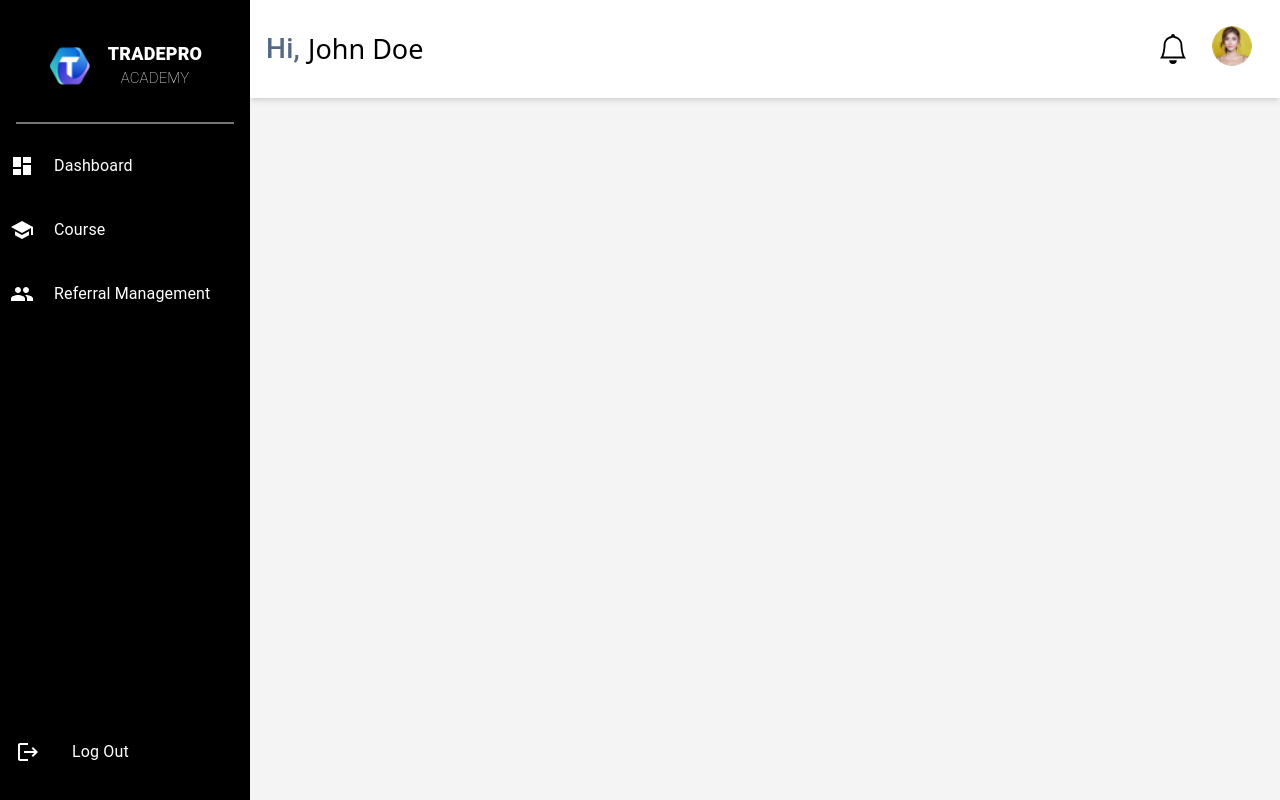
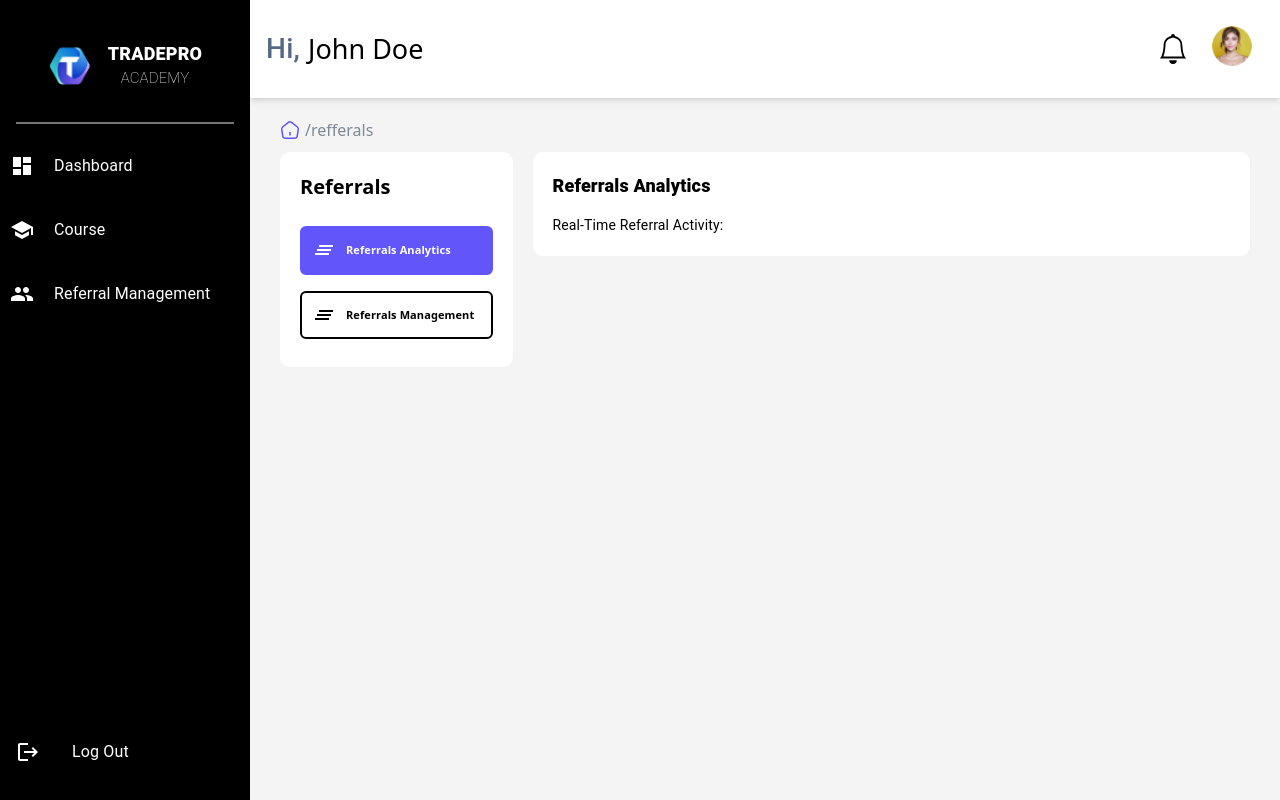
Before and after one commit to vishnu0o/TradeProAdmin, a React (Vite) app in the folder Client/: page /refferals in a window 1280 px wide. Built offline with nearby package versions, Linux system fonts and the light colour scheme; the HTML template or start-up script is replaced by a standard one.

Commit message:
changes before pull main branch

```diff
--- a/Client/src/App.jsx
+++ b/Client/src/App.jsx
@@ -10,6 +10,7 @@ import SidebarComponent from "./components/ReusableComponent/Sidebar";
 import Header from "./components/ReusableComponent/Header";
 import { Box } from "@mui/material";
 import ManageCoursePage from "./components/courseManagment/courseManagment";
+import RefferalsPage from "./components/RefferalManagement/RefferalsPage";
 
 function App() {
     const [isHover, setIsHover] = useState(true);
@@ -30,9 +31,8 @@ function App() {
                         gridTemplateColumns: isHover ? "80px 1fr" : "250px 1fr",
                         width: "100vw",
                         overflowX: "hidden",
-                        transition:".3s ease"
+                        transition: ".3s ease",
                     }}
-
                 >
                     <Box
                         className="sideBar_box"
@@ -45,8 +45,8 @@ function App() {
                     <Box
                         sx={{
                             width: "100%",
-                            minHeight:"100vh",
-                            backgroundColor:"#f4f4f4"
+                            minHeight: "100vh",
+                            backgroundColor: "#f4f4f4",
                         }}
                     >
                         <Header />
@@ -57,6 +57,7 @@ function App() {
                             <Route path="/" element={<CourseTabs />} />
                             <Route path="/course" element={<CoursePage />} />
                             <Route path="/courseManagment" element={<ManageCoursePage />} />
+                            <Route path="/refferals" element={<RefferalsPage />} />
                         </Routes>
                     </Box>
                 </Box>
--- a/Client/src/components/PopupComponents/AddChapterPopup.jsx
+++ b/Client/src/components/PopupComponents/AddChapterPopup.jsx
@@ -21,17 +21,14 @@ const BootstrapDialog = styled(Dialog)(({ theme }) => ({
     },
 }));
 
-
-
-export default function AddChapterPopup({ chapterId,openAddChapter, setOpenAddChapter }) {
-
+export default function AddChapterPopup({ openAddChapter, setOpenAddChapter }) {
     const videoRef = useRef(null);
 
     const [chapterTitle, setChapterTitle] = useState("");
     const [chapterVideo, setChapterVideo] = useState();
     const [error, setError] = useState({});
 
-    console.log({chapterVideo});
+    console.log({ chapterVideo });
 
     const handleClose = () => {
         setOpenAddChapter(false);
@@ -45,7 +42,7 @@ export default function AddChapterPopup({ chapterId,openAddChapter, setOpenAddCh
         }
         if (chapterVideo === undefined) {
             errors.chapterVideo = "video is required";
-          }
+        }
 
         console.log(errors, "errorserrorserrors");
         setError(errors);
@@ -57,9 +54,6 @@ export default function AddChapterPopup({ chapterId,openAddChapter, setOpenAddCh
         }
     };
 
-    useEffect(()=>{
-
-    })
     useEffect(() => {
         // Ensure the video starts playing when the video URL is available
         if (videoRef.current && chapterVideo) {
@@ -131,7 +125,7 @@ export default function AddChapterPopup({ chapterId,openAddChapter, setOpenAddCh
                     </Box>
                     <Typography sx={{ color: "red" }}>{error?.chapterTitle}</Typography>
 
-                    <Typography sx={{ color: "#fff", mt: 2, mb: 1,fontSize:"14px" }}>Upload Video</Typography>
+                    <Typography sx={{ color: "#fff", mt: 2, mb: 1, fontSize: "14px" }}>Upload Video</Typography>
                     <FormLabel
                         sx={{
                             boxSizing: "border-box",
@@ -142,7 +136,7 @@ export default function AddChapterPopup({ chapterId,openAddChapter, setOpenAddCh
                             width: "100%",
                             cursor: "pointer",
                             borderRadius: "4px",
-                            background:"#3F3F46"
+                            background: "#3F3F46",
                         }}
                     >
                         <video
@@ -180,7 +174,7 @@ export default function AddChapterPopup({ chapterId,openAddChapter, setOpenAddCh
                             accept=".mp4, .mov, .avi, .mkv, video/*"
                         />
                     </FormLabel>
-                                <Typography sx={{ color: "red" }}>{error?.chapterVideo}</Typography>
+                    <Typography sx={{ color: "red" }}>{error?.chapterVideo}</Typography>
                 </DialogContent>
                 <DialogActions
                     style={{
--- /dev/null
+++ b/Client/src/components/RefferalManagement/ReferralsAnalytics.jsx
@@ -0,0 +1,13 @@
+import { Typography } from "@mui/material";
+import React from "react";
+
+const ReferralsAnalytics = () => {
+    return (
+        <div>
+            <Typography sx={{ fontWeight: 800, fontSize: "18px",mb:2 }}>Referrals Analytics</Typography>
+            <Typography sx={{  fontSize: "14px" }}>Real-Time Referral Activity:</Typography>
+        </div>
+    );
+};
+
+export default ReferralsAnalytics;
--- /dev/null
+++ b/Client/src/components/RefferalManagement/ReferralsManagement.jsx
@@ -0,0 +1,9 @@
+import React from 'react'
+
+const ReferralsManagement = () => {
+  return (
+    <div>ReferralsManagement</div>
+  )
+}
+
+export default ReferralsManagement
--- /dev/null
+++ b/Client/src/components/RefferalManagement/RefferalsPage.jsx
@@ -0,0 +1,128 @@
+import React, { useEffect, useState } from "react";
+import { Drawer, Box, Typography, Button, TextField, RadioGroup, FormControlLabel, Radio, Select, MenuItem, Grid, FormLabel, FormControl, List, ListItem, ListItemIcon, ListItemText } from "@mui/material";
+import TopicUploadComponent from "../ReusableComponent/TopicUploadComponent";
+import InputField, { SelectInputField } from "../ReusableComponent/Input";
+import ClearAllIcon from "@mui/icons-material/ClearAll";
+import { useLocation } from "react-router-dom";
+import { courseFindAction } from "../../Redux/Action/courseAction";
+import { useDispatch, useSelector } from "react-redux";
+import ReferralsAnalytics from "./ReferralsAnalytics";
+import ReferralsManagement from "./ReferralsManagement";
+// import EditCourse from "./editCourse.jsx";
+// import Lessons from "./Lessons.jsx";
+// import Certificates from "./Certificates.jsx";
+
+const RefferalsPage = () => {
+    const dispatch = useDispatch();
+
+    // const [openAddLesson, setOpenAddLesson] = useState(false);
+
+    // const [selectedCourse, setSelectedCourse] = useState({});
+    const [selectedRefferalsItem, setSelectedRefferalsItem] = useState(null);
+
+    const location = useLocation();
+
+    // console.log({ selectedCourse });
+    // console.log({ selectedRefferalsItem });
+
+    const refferalsItems = [{ name: "Referrals Analytics" }, { name: "Referrals Management" }];
+
+    // let { courseFindSuccess } = useSelector((state) => {
+    //     return state.courseFind;
+    // });
+
+    useEffect(() => {
+        // dispatch(courseFindAction());
+        setSelectedRefferalsItem(refferalsItems[0]);
+    }, []);
+
+    // useEffect(() => {
+    //     if (courseFindSuccess) {
+    //         setSelectedCourse(courseFindSuccess?.data.find((item) => item._id === id));
+    //     }
+    // }, [courseFindSuccess]);
+    return (
+        <div style={{ padding: "20px 30px", display: "flex", flexDirection: "column", gap: 10 }}>
+            <div style={{ display: "flex", gap: 5 }}>
+                <img src="./home.svg" alt="img" />
+                <p style={{ color: "#7D8995" }}>{location.pathname}</p>
+            </div>
+
+            <Grid container gap={0} width={"100%"}>
+                {/* Sidebar */}
+                <Grid item xs={12} sm={3} md={3} style={{ paddingRight: 10 }}>
+                    <div style={{ backgroundColor: "#fff", borderRadius: 10, padding: 20 }}>
+                        <h1 style={{ fontSize: 20, fontWeight: "bold" }}>Referrals</h1>
+                        <List>
+                            {refferalsItems.map((item, index) => (
+                                <ListItem
+                                    key={item.name}
+                                    onClick={() => setSelectedRefferalsItem(refferalsItems[index])}
+                                    sx={{
+                                        border: selectedRefferalsItem?.name === item.name ? "2px solid #6255FA" : "2px solid #000", // Purple border when selected
+                                        borderRadius: "6px",
+                                        display: "flex",
+                                        alignItems: "center",
+                                        justifyContent: "center",
+                                        gap: "10px",
+                                        padding: "10px",
+                                        width: "100%",
+                                        cursor: "pointer",
+                                        marginTop: 2,
+                                        transition: "all 0.3s ease",
+                                        backgroundColor: selectedRefferalsItem?.name === item.name ? "#6255FA" : "transparent", // Purple background if selected
+                                        "& .MuiListItemIcon-root": {
+                                            color: selectedRefferalsItem?.name === item.name ? "#fff" : "#000", // Icon color: white if selected, black otherwise
+                                        },
+                                        "& .MuiListItemText-root": {
+                                            color: selectedRefferalsItem?.name === item.name ? "#fff" : "#000", // Text color: white if selected, black otherwise
+                                        },
+                                        "&:hover": {
+                                            backgroundColor: "#6255FA",
+                                            color: "#fff",
+                                            border: "2px solid #6255FA",
+                                            "& .MuiListItemIcon-root": {
+                                                color: "#fff",
+                                            },
+                                            "& .MuiListItemText-root": {
+                                                color: "#fff",
+                                            },
+                                        },
+                                    }}
+                                >
+                                    <ListItemIcon
+                                        sx={{
+                                            color: "#000",
+                                            minWidth: "0",
+                                        }}
+                                    >
+                                        <ClearAllIcon />
+                                    </ListItemIcon>
+                                    <ListItemText
+                                        primary={item.name}
+                                        primaryTypographyProps={{
+                                            sx: {
+                                                fontSize: "11px", // Set your desired font size here
+                                                fontWeight: 700, // You can also apply fontWeight here if necessary
+                                                //   color: "#000",
+                                                fontFamily: "inherit",
+                                                transition: ".3s ease",
+                                            },
+                                        }}
+                                    />
+                                </ListItem>
+                            ))}
+                        </List>
+                    </div>
+                </Grid>
+
+                {/* Main Content */}
+                <Grid item xs={12} sm={9} md={9} style={{ paddingLeft: 10 }}>
+                    <div style={{ backgroundColor: "#fff", borderRadius: 10, padding: 20 }}>{selectedRefferalsItem?.name === refferalsItems[0].name ? <ReferralsAnalytics /> : selectedRefferalsItem?.name === refferalsItems[1].name ? <ReferralsManagement /> : null}</div>
+                </Grid>
+            </Grid>
+        </div>
+    );
+};
+
+export default RefferalsPage;
--- a/Client/src/components/ReusableComponent/Sidebar.jsx
+++ b/Client/src/components/ReusableComponent/Sidebar.jsx
@@ -22,7 +22,7 @@ const SidebarComponent = ({ mouseOnEnter, mouseOnLeave, isHover }) => {
     const menuItems = [
         { id: 1, text: "Dashboard", icon: <DashboardIcon />, url: "/" },
         { id: 2, text: "Course", icon: <SchoolIcon />, url: "/course" },
-        { id: 3, text: "Referral Management", icon: <PeopleIcon />, url: "/course" },
+        { id: 3, text: "Referral Management", icon: <PeopleIcon />, url: "/refferals" },
     ];
     const auto = "267px";
     const logoutItem = { id: 4, text: "Log Out", icon: <LogoutIcon /> };
```
Also changed, not shown: Client/src/components/courseManagment/Lessons.jsx (+5 -7 lines).
